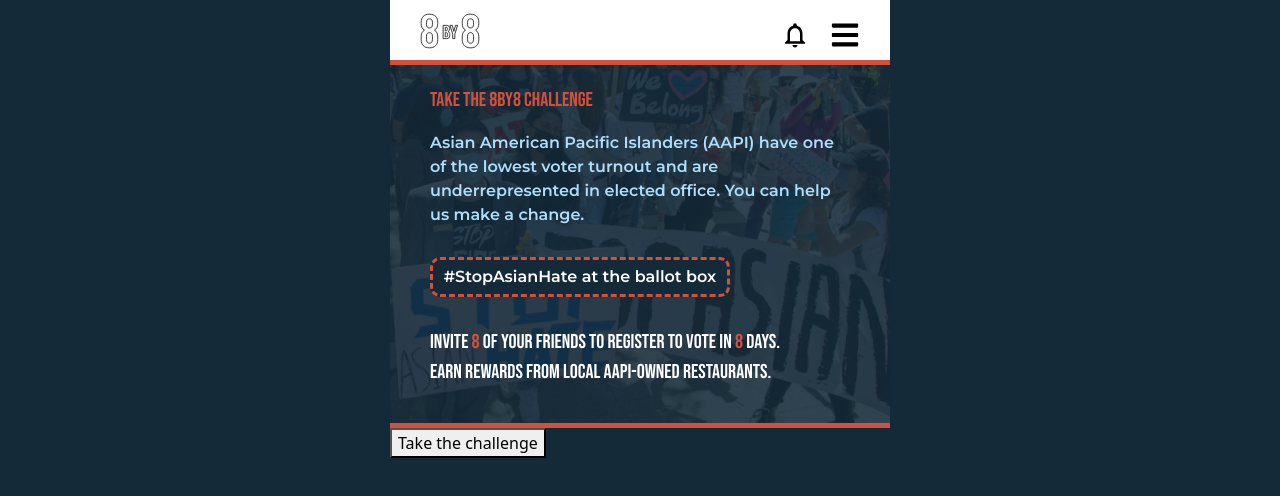
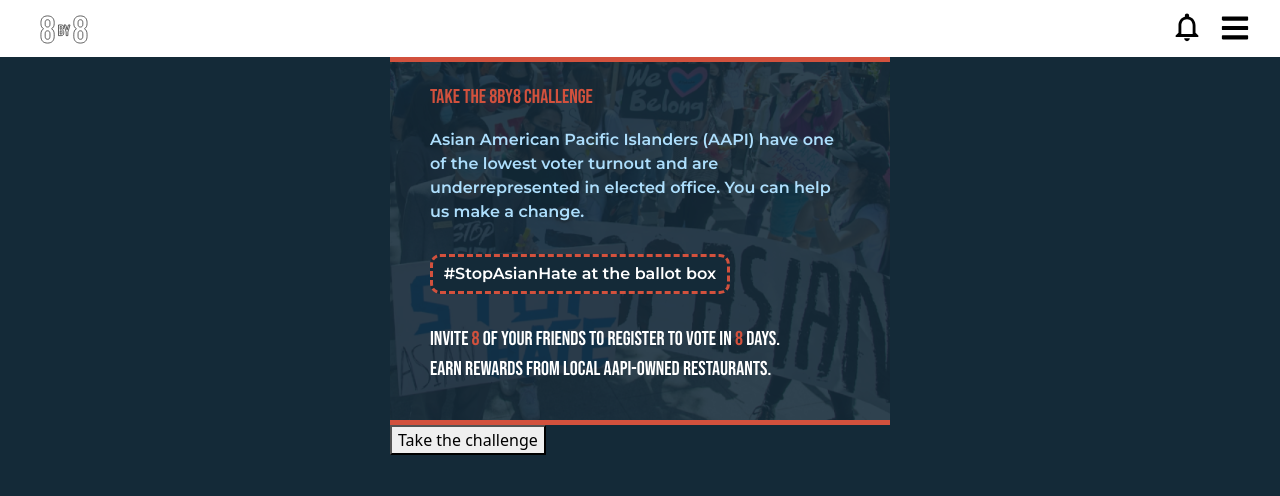
Before and after one commit to 8by8-org/web-app, a React (Create React App) app: page / in a window 1280 px wide. Shown: the top 496 px of the page. Built offline with nearby package versions, Linux system fonts and the light colour scheme; no server answers.

Commit message:
made sidebar and notification tray animations faster and fixed spacing

```diff
--- a/src/components/App.js
+++ b/src/components/App.js
@@ -13,9 +13,9 @@
   return (
     <>
       <AuthProvider>
+        <Header />
         <div id="app-outer-wrapper">
           <div id="app-wrapper">
-            <Header />
             <Router>
               <Switch>
                 <Route exact path="/" component={LandingPage} />
--- a/src/components/Header.css
+++ b/src/components/Header.css
@@ -1,20 +1,35 @@
 .navbar {
   background-color: white;
-  height: 60px;
-  padding: 10px 30px;
+  height: 57px;
+  padding: 0px 30px 0px 40px;
   display: flex;
   flex-direction: row;
 }
 
+#brand-logo {
+  height: 29px;
+  padding: 0;
+}
+
 #icons-tray {
+  height: 35px;
+  width: 80px;
   display: flex;
   flex-direction: row;
-  width: 80px;
+  align-items: center;
   justify-content: space-between;
 }
 
-.menu-icons {
+#sidebar-icon {
+  font-size: 34px;
+  position: relative;
+  bottom: 5px;
+}
+
+#notif-icon {
   font-size: 30px;
+  position: relative;
+  bottom: 4px;
 }
 
 a.nav-link {
@@ -26,29 +41,34 @@
   color: black;
 }
 
+a.navbar-brand {
+  padding: 0;
+}
+
 /* Sidebar */
 .nav-menu {
   background-color: white;
   color: black;
   max-width: 80vw;
-  width: 400px;
+  width: 380px;
   height: 100vh;
   display: flex;
   justify-content: center;
   position: fixed;
   top: 0;
   right: -100%;
-  transition: 1200ms;
+  transition: 500ms;
 }
 
 .nav-menu.active {
   right: 0;
-  transition: 800ms;
+  transition: 500ms;
 }
 
 .menu-header {
   width: 100%;
   height: 60px;
+  position: static;
   display: flex;
   justify-content: space-between;
   font-size: 30px;
@@ -57,7 +77,7 @@
 .menu-items {
   width: 100%;
   overflow: auto;
-  padding: 20px;
+  padding: 20px 30px;
 }
 
 .menu-greeting {
@@ -107,13 +127,19 @@
 }
 
 /* Notifications tray */
+.notif-wrapper {
+  width: 100vw;
+  display: flex;
+  justify-content: center;
+}
+
 .notif-menu {
   height: 80vh;
   width: 100vw;
   max-width: 500px;
   position: fixed;
   bottom: -100%;
-  transition: 1200ms;
+  transition: 500ms;
   background-color: white;
   color: black;
   border-top: 2px solid black;
@@ -122,13 +148,20 @@
 
 .notif-menu.active {
   bottom: 0;
-  transition: 800ms;
+  transition: 500ms;
 }
 
 .notif-toggle {
   width: 100%;
   height: 60px;
   display: flex;
+}
+
+#close-icon {
+  font-size: 30px;
+  position: absolute;
+  top: 14px;
+  left: 15px;
 }
 
 .notif-items {
--- a/src/components/Header.js
+++ b/src/components/Header.js
@@ -6,7 +6,8 @@
 import * as GiIcons from "react-icons/gi";
 import * as IoIcons from "react-icons/io";
 import * as MdIcons from "react-icons/md";
-import logo from "../assets/images/logo.svg";
+import logo from "../assets/images/logos/logo.svg";
+import sidebarLogo from "../assets/images/logos/sidebar-logo.svg";
 import "./Header.css";
 
 function Header() {
@@ -23,12 +24,37 @@
   };
 
   const { currentUser } = useAuth();
-
   const greeting = "Hi There!";
 
+  // all sidebar links lead to path: /
   const SidebarData = [
     {
       title: "Take the Challenge",
+      path: "/",
+      icon: <GiIcons.GiJeweledChalice />,
+    },
+    {
+      title: "Take Action",
+      path: "/",
+      icon: <GiIcons.GiJeweledChalice />,
+    },
+    {
+      title: "Notifications",
+      path: "/",
+      icon: <GiIcons.GiJeweledChalice />,
+    },
+    {
+      title: "Share",
+      path: "/",
+      icon: <GiIcons.GiJeweledChalice />,
+    },
+    {
+      title: "Why 8by8?",
+      path: "/",
+      icon: <GiIcons.GiJeweledChalice />,
+    },
+    {
+      title: "FAQS",
       path: "/",
       icon: <GiIcons.GiJeweledChalice />,
     },
@@ -67,13 +93,13 @@
       <IconContext.Provider value={{ color: "black" }}>
         <div className="navbar">
           <Navbar.Brand href="/">
-            <img src={logo} alt="8by8 logo" width="60px" />
+            <img src={logo} alt="8by8 logo" id="brand-logo" />
           </Navbar.Brand>
           <div id="icons-tray">
-            <Nav.Link to="#" className="menu-icons">
+            <Nav.Link to="#" id="sidebar-icon">
               <MdIcons.MdNotificationsNone onClick={showNotif} />
             </Nav.Link>
-            <Nav.Link to="#" className="menu-icons">
+            <Nav.Link to="#" id="notif-icon">
               <FaIcons.FaBars onClick={showSidebar} />
             </Nav.Link>
           </div>
@@ -83,10 +109,10 @@
         <nav className={sidebar ? "nav-menu active" : "nav-menu"}>
           <ul className="menu-items" onClick={showSidebar}>
             <li className="menu-header">
-              <Nav.Link to="#" className="menu-icons">
+              <Nav.Link to="#">
                 <IoIcons.IoIosArrowForward />
               </Nav.Link>
-              <img src={logo} alt="8by8 logo" width="60px" />
+              <img src={sidebarLogo} alt="8by8 logo" />
             </li>
             <p className="menu-greeting">{greeting}</p>
             {SidebarData.map((item, index) => {
@@ -112,10 +138,11 @@
         </nav>
 
         {/* Notifications */}
+        <div className="notif-wrapper">
           <nav className={notif ? "notif-menu active" : "notif-menu"}>
             <ul className="notif-items" onClick={showNotif}>
               <li className="notif-toggle">
-              <Nav.Link to="#" className="menu-icons">
+                <Nav.Link to="#" id="close-icon">
                   <MdIcons.MdClose />
                 </Nav.Link>
                 <span className="notif-title">Notifications</span>
@@ -131,6 +158,7 @@
               })}
             </ul>
           </nav>
+        </div>
       </IconContext.Provider>
     </>
   );
```
Also changed, not shown: src/assets/images/logos/logo.svg (renamed from src/assets/images/logo.svg), src/assets/images/logos/sidebar-logo.svg (added). Lines whose indentation alone changed are shown as unchanged.
